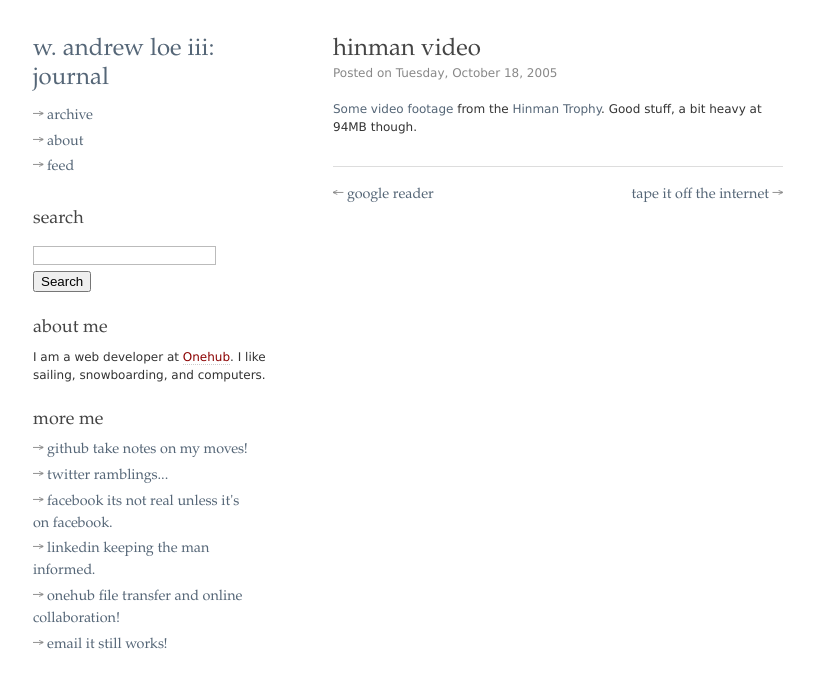
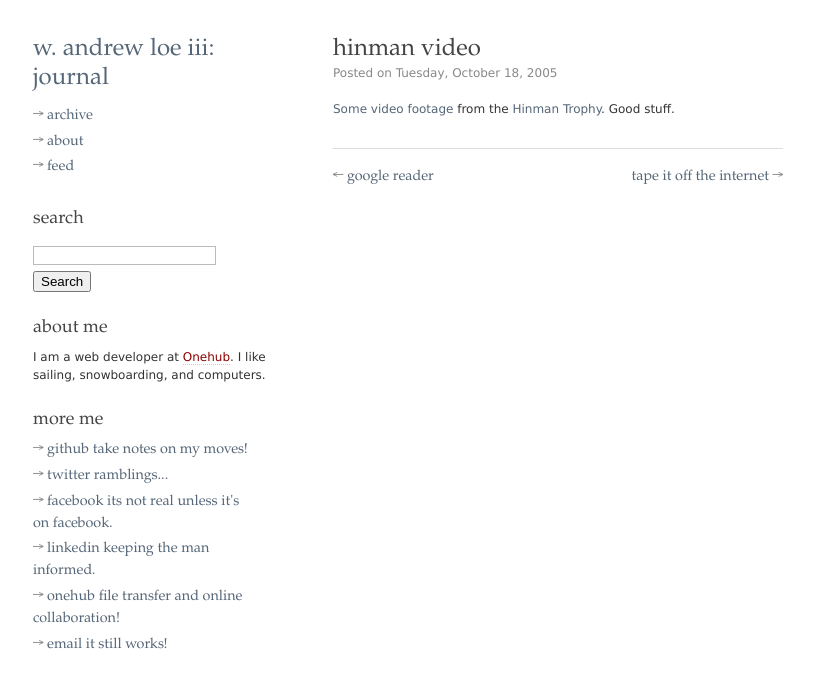
Before and after one commit to loe/journal, a Jekyll site: the page built from _posts/2005-10-18-hinman-video.html, in a window 1280 px wide. Shown: the top 688 px of the page, without its empty margins (15-829 px from the left). Built offline with Jekyll 4.4.1, drawn with Linux system fonts in a browser that asks for light colours; Markdown is read by kramdown in place of the engine named in the settings.

Commit message:
Hinman video.

```diff
--- a/_posts/2005-10-18-hinman-video.html
+++ b/_posts/2005-10-18-hinman-video.html
@@ -2,4 +2,4 @@
 layout: post
 title: Hinman Video
 ---
-<a href="http://homepage.mac.com/sailing/.Movies/hin%20529x398.mov">Some video footage</a> from the <a href="http://www.ussailing.org/championships/adult/ustrc/">Hinman Trophy</a>. Good stuff, a bit heavy at 94MB though.
+<a href="http://assets.andrewloe.com/2005/10/18/hinman_720p.mov">Some video footage</a> from the <a href="http://www.ussailing.org/championships/adult/ustrc/">Hinman Trophy</a>. Good stuff.
```
Also changed, not shown: 2 other files.
